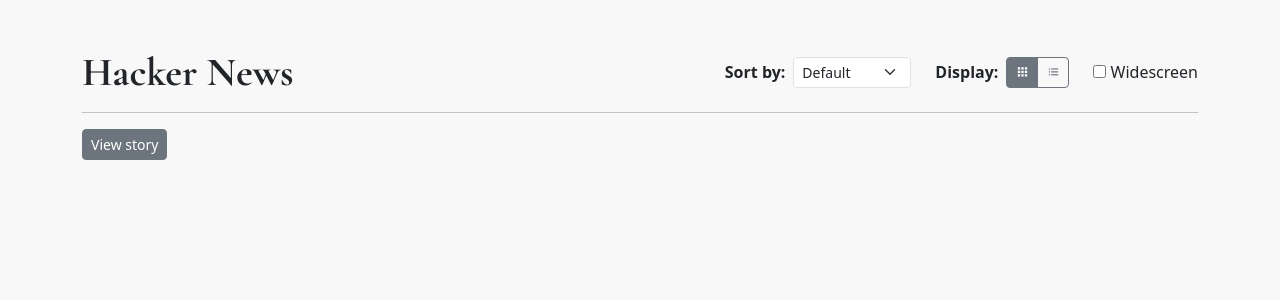
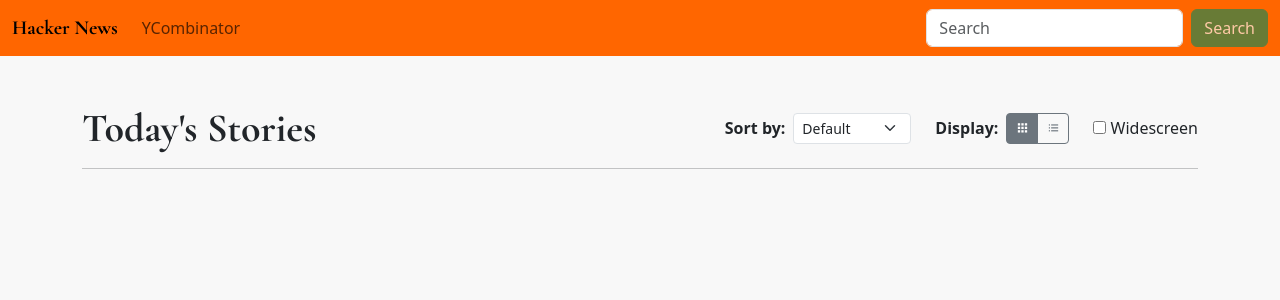
Before and after one commit to rrickgauer/HackerNews, a Flask app: page / in a window 1280 px wide. Shown: the top 300 px of the page. Run offline with Flask 3, Linux system fonts and the light colour scheme; some libraries are stand-ins or nearby versions.

Commit message:
Create application navbar (#51)

```diff
--- a/src/hackernews/routes.py
+++ b/src/hackernews/routes.py
@@ -7,13 +7,12 @@
 # Home page
 #------------------------------------------------------
 @bp_home.route('')
-def home():
-    return flask.render_template('index.html')
-
+def home_page():
+    return flask.render_template('pages/home/home-page.html')
 
 #------------------------------------------------------
 # Story page
 #------------------------------------------------------
 @bp_home.route('stories/<int:story_id>')
-def story(story_id: int):
-    return flask.render_template('story.html')
+def story_page(story_id: int):
+    return flask.render_template('pages/story/story-page.html')
--- a/src/hackernews/static/css/style.css
+++ b/src/hackernews/static/css/style.css
@@ -1,5 +1,9 @@
 .custom-header-font {
   font-family: "Cormorant Garamond", serif;
+}
+
+.application-navbar {
+  background-color: rgb(255, 102, 0);
 }
 
 body {
--- a/src/hackernews/static/css/style.scss
+++ b/src/hackernews/static/css/style.scss
@@ -9,7 +9,9 @@
 
 
 
-
+.application-navbar {
+    background-color: rgb(255, 102, 0);
+}
 
 body {
     background-color: #F8F8F8;
--- a/src/hackernews/static/js/ts/pages/home/home-page.ts
+++ b/src/hackernews/static/js/ts/pages/home/home-page.ts
@@ -1,7 +1,7 @@
 import { StoriesSortingType } from "../../domain/enums/StoriesSortingType";
 import { Stories } from "../../domain/models/stories/Stories";
 import { StoryListItem } from "../../domain/models/stories/StoryListItem";
-import { ViewStoryForm } from "../../helpers/view-story-form/ViewStoryForm";
+import { ViewStoryForm, ViewStoryFormElements } from "../../helpers/view-story-form/ViewStoryForm";
 import { enableJumpButton } from "../../utilities/jump-button";
 
 
@@ -30,6 +30,8 @@
 
     public async control()
     {
+        ViewStoryForm.initialize();
+
         this.showStoriesContainerSpinner();
 
         await this._stories.fetchTopStories(StoriesSortingType.Default);
--- a/src/hackernews/static/js/ts/pages/story/StoryPage.ts
+++ b/src/hackernews/static/js/ts/pages/story/StoryPage.ts
@@ -1,5 +1,6 @@
 import { StoryComments } from "../../domain/models/stories/StoryComments";
 import { StoryMetadata } from "../../domain/models/stories/StoryMetadata";
+import { ViewStoryForm } from "../../helpers/view-story-form/ViewStoryForm";
 import { enableJumpButton } from "../../utilities/jump-button";
 import { urlGetPathSectionValue } from "../../utilities/urls";
 import { eCommentsContainer, eComments } from "./StoryPageHtmlSelectors";
@@ -19,6 +20,8 @@
 
     public control()
     {
+        ViewStoryForm.initialize();
+
         this._storyMetadata.loadAndDisplayData();
         this._storyComments.fetchStoryData();
         this.addListeners();
--- a/src/hackernews/templates/includes/modal-view-story.html
+++ /dev/null
@@ -1,35 +0,0 @@
-{% set modalClass = 'modal-view-story' %}
-{% set formClass = 'form-view-story' %}
-{% set inputId = 'form-view-story-input' %}
-{% set modalClass = 'modal-view-story' %}
-{% set btnSubmitClass = 'btn-submit' %}
-
-<div class="modal {{ modalClass }}" tabindex="-1">
-    <div class="modal-dialog modal-dialog-centered">
-        <div class="modal-content">
-            <div class="modal-header">
-                <h5 class="modal-title">View Story</h5>
-                <button type="button" class="btn-close" data-bs-dismiss="modal" aria-label="Close"></button>
-            </div>
-            <div class="modal-body">
-
-                <form class="form form-view-story">
-
-                    <fieldset>
-                        <div class="form-input mb-3">
-                            <label for="form-view-story-input">Url or story id:</label>
-                            <input type="text" class="form-control form-control-sm" id="form-view-story-input" />
-                            <div class="invalid-feedback">Looks bad!</div>
-                        </div>
-
-                        <div class="d-flex justify-content-end">
-                            <button type="button" class="btn btn-sm btn-light text-danger btn-cancel me-2" data-bs-dismiss="modal">Cancel</button>
-                            <button type="submit" class="btn btn-sm btn-success btn-submit" disabled>View story</button>
-                        </div>
-                    </fieldset>
-                </form>
-
-            </div>
-        </div>
-    </div>
-</div>
--- /dev/null
+++ b/src/hackernews/templates/includes/navbar.html
@@ -0,0 +1,19 @@
+<nav class="navbar navbar-expand-lg application-navbar">
+    <div class="container-fluid">
+        <a class="navbar-brand custom-header-font" href="/">Hacker News</a>
+        <button class="navbar-toggler" type="button" data-bs-toggle="collapse" data-bs-target="#navbarSupportedContent" aria-controls="navbarSupportedContent" aria-expanded="false" aria-label="Toggle navigation">
+            <span class="navbar-toggler-icon"></span>
+        </button>
+        <div class="collapse navbar-collapse" id="navbarSupportedContent">
+            <ul class="navbar-nav me-auto mb-2 mb-lg-0">
+                <li class="nav-item">
+                    <a class="nav-link" href="https://news.ycombinator.com/news" target="_blank">YCombinator</a>
+                </li>
+            </ul>
+            <form class="d-flex form-view-story" role="search">
+                <input class="form-control me-2" type="search" placeholder="Search" aria-label="Search" id="form-view-story-input" />
+                <button class="btn btn-success btn-submit" type="submit" disabled>Search</button>
+            </form>
+        </div>
+    </div>
+</nav>
--- a/src/hackernews/templates/index.html
+++ /dev/null
@@ -1,86 +0,0 @@
-<!DOCTYPE html>
-<html lang="en">
-
-<head>
-    {% include 'includes/header.html' %}
-    <title>Hacker News</title>
-</head>
-
-<body>
-
-    <div class="container">
-
-        <div class="d-block d-lg-flex align-items-center justify-content-between mt-5">
-            <h1 class="custom-header-font mb-3 mb-lg-0">Hacker News</h1>
-
-            <!-- sort/display options -->
-            <div class="d-md-flex align-items-center">
-
-                <!-- sort by input -->
-                <div class="d-flex align-items-baseline me-4">
-                    <span><b>Sort by:</b></span>
-
-                    <div class="ms-2">
-                        <select id="stories-sort-option" class="form-select form-select-sm">
-                            <option value="0">Default</option>
-                            <option value="1">Score</option>
-                            <option value="2">Comments</option>
-                            <option value="3">Title</option>
-                        </select>
-                    </div>
-                </div>
-
-                <div class="d-flex mt-3 mt-md-0 justify-content-between align-items-center">
-                    <!-- view selection -->
-                    <div class="d-flex align-items-baseline me-4">
-                        <span><b>Display:</b></span>
-
-                        <div class="btn-group btn-group-sm btn-group-toggle ms-2">
-                            <input type="radio" class="btn-check" name="stories-display-option" id="stories-display-option-gallery" autocomplete="off" checked value="gallery">
-                            <label class="btn btn-outline-secondary" for="stories-display-option-gallery"><i class='bx bxs-grid'></i></label>
-
-                            <input type="radio" class="btn-check" name="stories-display-option" id="stories-display-option-list" autocomplete="off" value="list">
-                            <label class="btn btn-outline-secondary" for="stories-display-option-list"><i class='bx bx-list-ul'></i></label>
-                        </div>
-                    </div>
-
-                    <div>
-                        <div class="custom-control custom-checkbox">
-                            <input type="checkbox" class="custom-control-input" id="widescreen-checkbox-input">
-                            <label class="custom-control-label" for="widescreen-checkbox-input">Widescreen</label>
-                        </div>
-                    </div>
-                </div>
-
-
-
-            </div>
-        </div>
-
-    </div>
-
-    <div class="container" id="stories-bs-container">
-
-        <hr>
-
-        <button class="btn btn-sm btn-secondary mb-3" data-bs-toggle="modal" data-bs-target=".modal-view-story">View story</button>
-
-
-        <!-- "back to top" button -->
-        <button type="button" class="btn btn-sm btn-outline-dark btn-scroll-top d-none">Back to top</button>
-
-        <!-- stories get placed here -->
-        <div id="stories-container"></div>
-    </div>
-
-    {% include 'includes/modal-view-story.html' %}
-
-    <!-- js -->
-    {% include 'includes/footer.html' %}
-
-    <!-- custom js -->
-    <script src="/static/js/dist/home.bundle.js"></script>
-
-</body>
-
-</html>
--- /dev/null
+++ b/src/hackernews/templates/pages/home/home-page-top.html
@@ -0,0 +1,54 @@
+
+
+{% macro getStoriesDisplayRadioHtml(value, icon, isChecked) -%}
+    {% set displayInputName = 'stories-display-option' %}
+    {% set inputId = displayInputName ~ '-input-' ~ value %}
+    <input type="radio" class="btn-check" name="{{ displayInputName }}" id="{{ inputId }}" autocomplete="off" value="{{ value }}" {{ 'checked' if isChecked }}>
+    <label class="btn btn-outline-secondary" for="{{ inputId }}"><i class='bx {{ icon }}'></i></label>
+{%- endmacro %}
+
+
+{% set widescreenCheckboxInputId = 'widescreen-checkbox-input' %}
+
+<div class="container">
+    <div class="d-block d-lg-flex align-items-center justify-content-between mt-5">
+        <h1 class="custom-header-font mb-3 mb-lg-0">Today's Stories</h1>
+
+        <!-- sort/display options -->
+        <div class="d-md-flex align-items-center">
+
+            {# sort by input #}
+            <div class="d-flex align-items-baseline me-4">
+                <span><b>Sort by:</b></span>
+
+                <div class="ms-2">
+                    <select id="stories-sort-option" class="form-select form-select-sm">
+                        <option value="0">Default</option>
+                        <option value="1">Score</option>
+                        <option value="2">Comments</option>
+                        <option value="3">Title</option>
+                    </select>
+                </div>
+            </div>
+
+            <div class="d-flex mt-3 mt-md-0 justify-content-between align-items-center">
+                {# view selection #}
+                <div class="d-flex align-items-baseline me-4">
+                    <span><b>Display:</b></span>
+
+                    <div class="btn-group btn-group-sm btn-group-toggle ms-2">
+                        {{ getStoriesDisplayRadioHtml('gallery', 'bxs-grid', true) }}
+                        {{ getStoriesDisplayRadioHtml('list', 'bx-list-ul', false) }}
+                    </div>
+                </div>
+
+                <div>
+                    <div class="custom-control custom-checkbox">
+                        <input type="checkbox" class="custom-control-input" id="{{ widescreenCheckboxInputId }}">
+                        <label class="custom-control-label" for="{{ widescreenCheckboxInputId }}">Widescreen</label>
+                    </div>
+                </div>
+            </div>
+        </div>
+    </div>
+</div>
--- /dev/null
+++ b/src/hackernews/templates/pages/home/home-page.html
@@ -0,0 +1,33 @@
+<!DOCTYPE html>
+<html lang="en">
+
+<head>
+    {% include 'includes/header.html' %}
+    <title>Hacker News</title>
+</head>
+
+<body>
+    {% include 'includes/navbar.html' %}
+
+    {# Top of page filtering #}
+    {% include 'pages/home/home-page-top.html' %}
+
+    <div class="container" id="stories-bs-container">
+        <hr>
+
+        <!-- "back to top" button -->
+        <button type="button" class="btn btn-sm btn-outline-dark btn-scroll-top d-none">Back to top</button>
+
+        <!-- stories get placed here -->
+        <div id="stories-container"></div>
+    </div>
+
+    <!-- js -->
+    {% include 'includes/footer.html' %}
+
+    <!-- custom js -->
+    <script src="/static/js/dist/home.bundle.js"></script>
+
+</body>
+
+</html>
--- a/src/hackernews/templates/story.html
+++ b/src/hackernews/templates/pages/story/story-page.html
@@ -7,6 +7,9 @@
 </head>
 
 <body>
+
+    {% include 'includes/navbar.html' %}
+
     <main>
         <section id="meta-container">
             <div class="container my-5">
```
Also changed, not shown: src/hackernews/static/js/ts/helpers/view-story-form/ViewStoryForm.ts (+19 -4 lines), 1 other file.
